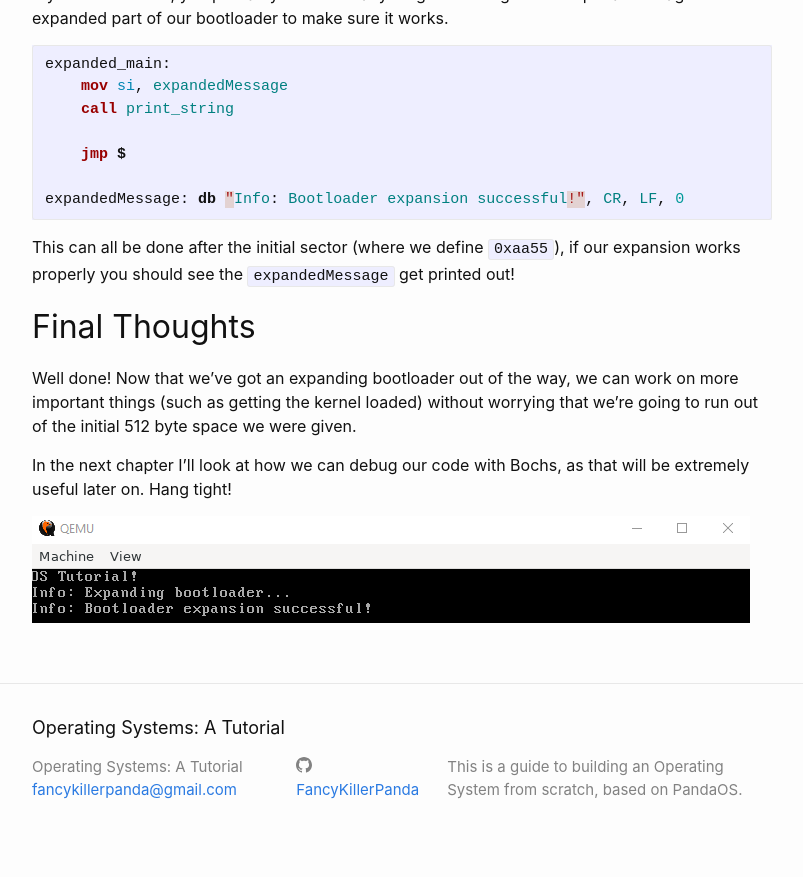
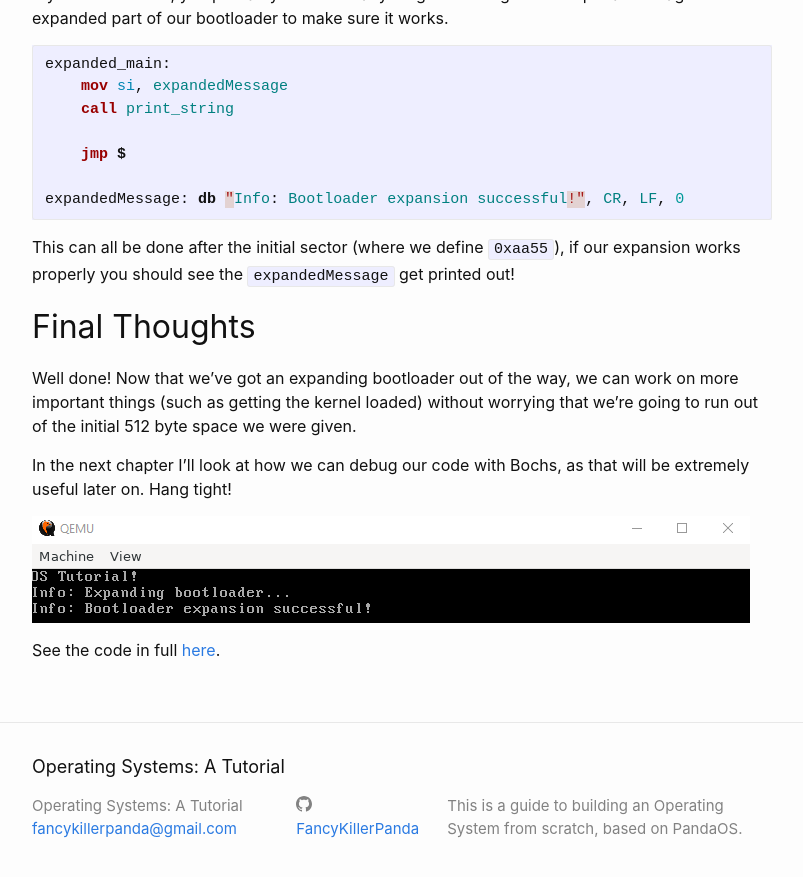
Before and after one commit to FancyKillerPanda/OS-Tutorial, a Jekyll site: the page built from docs/fkp_collections/_02_bootloader/09 - Bootloader Expansion.md, in a window 1280 px wide and 900 px high, scrolled down 1955 px. Shown: the top 877 px of the window, without its empty margins (238-1041 px from the left). Built offline with Jekyll 4.4.1, drawn with Linux system fonts in a browser that asks for light colours.

Commit message:
Web: Added reference to page.

```diff
--- a/docs/fkp_collections/_02_bootloader/09 - Bootloader Expansion.md
+++ b/docs/fkp_collections/_02_bootloader/09 - Bootloader Expansion.md
@@ -92,3 +92,5 @@ Well done! Now that we've got an expanding bootloader out of the way, we can wor
 In the next chapter I'll look at how we can debug our code with Bochs, as that will be extremely useful later on. Hang tight!
 
 ![Output]({{ site.baseurl }}{% link /assets/02-09 (Expanding Bootloader) Output.png %})
+
+See the code in full [here](https://github.com/FancyKillerPanda/OS-Tutorial/tree/9e05af876d959ff4841d40481fd6f6449d90046f).
```
